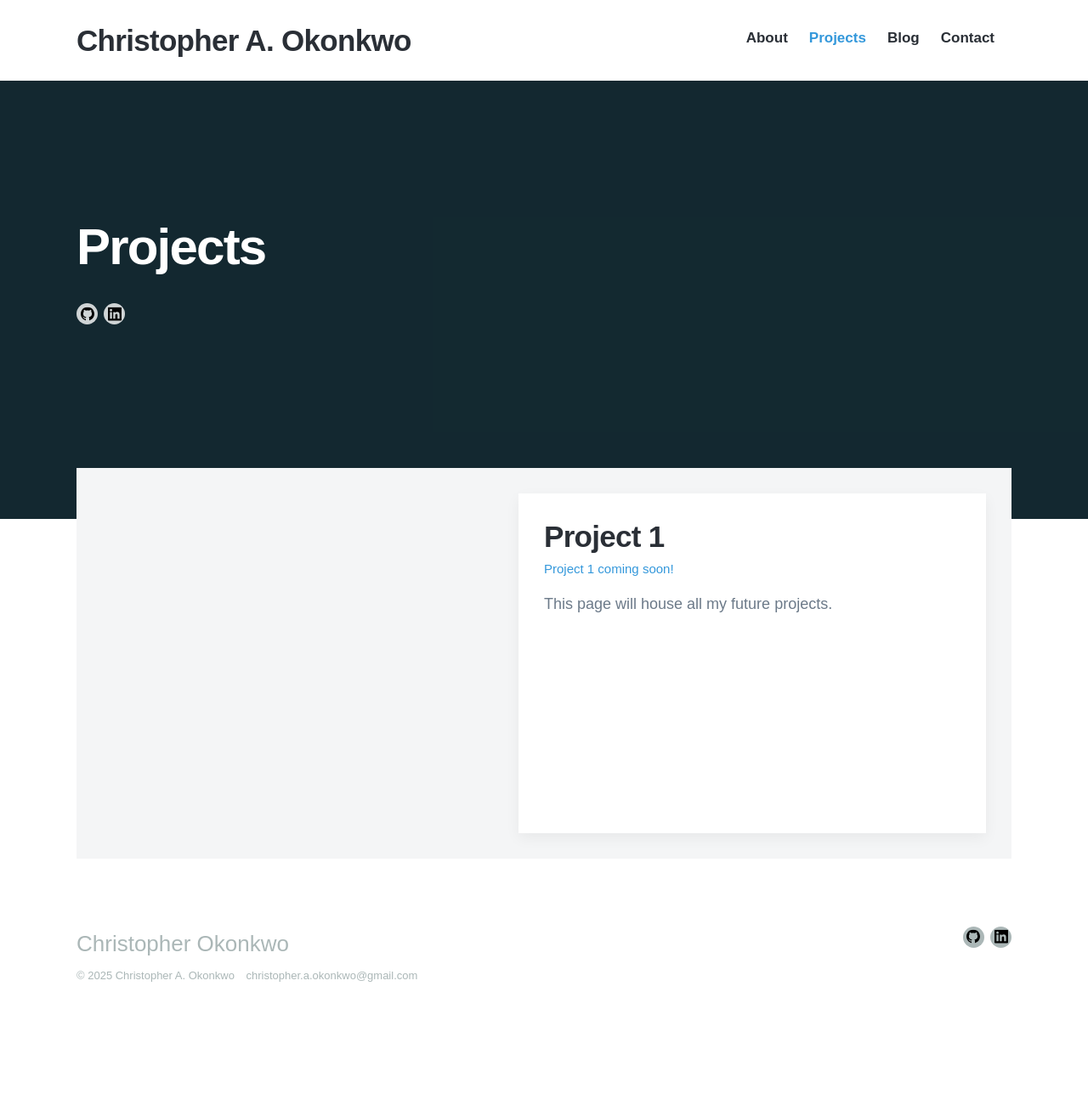
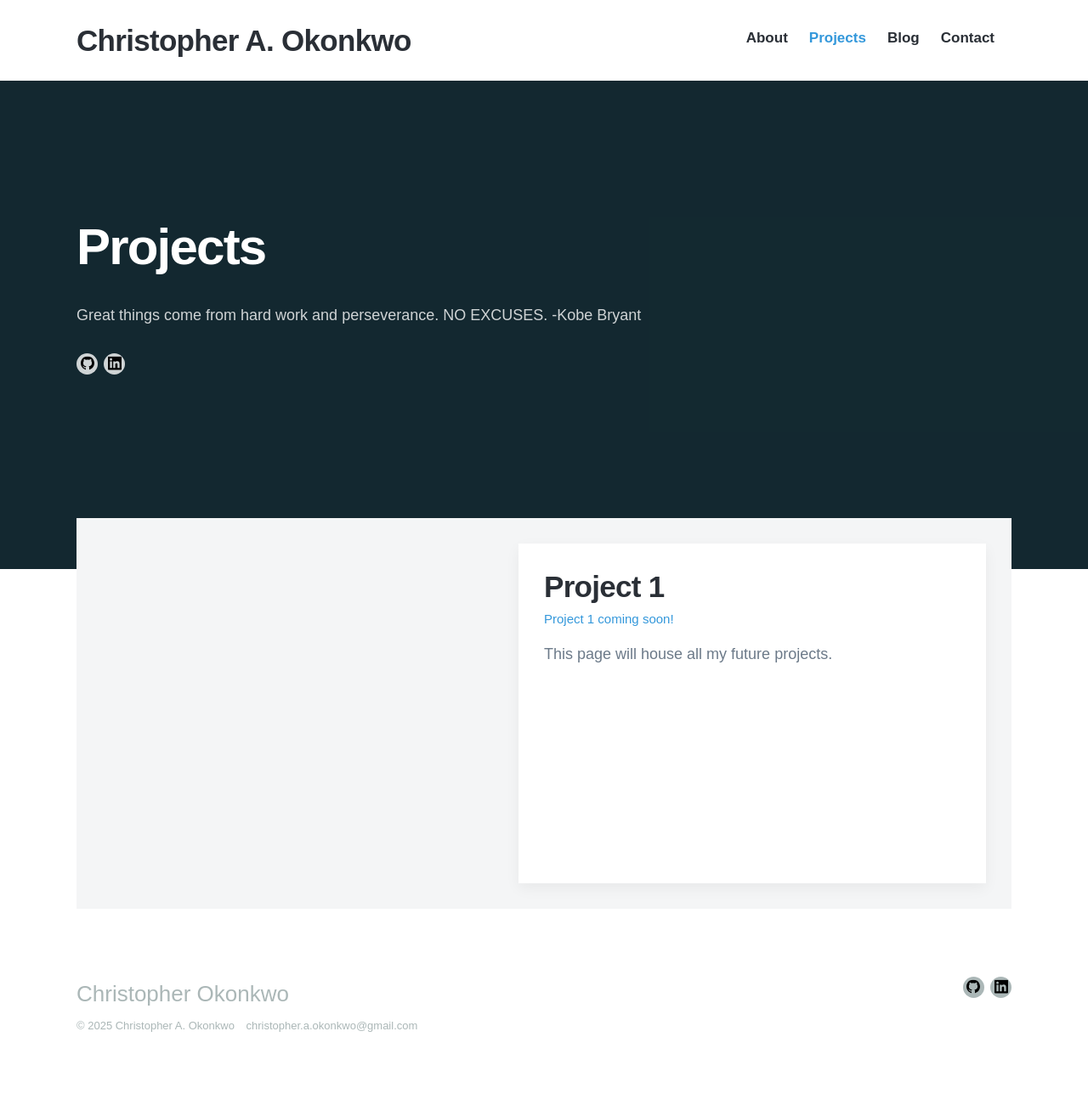
Before and after one commit to crisokonkwo/crisokonkwo.github.io, a Jekyll site: the page built from project/index.html, in a window 1280 px wide. Shown: the whole page at 85% size. Built offline with Jekyll 4.4.1, drawn with Linux system fonts in a browser that asks for light colours; nearby versions of some CDN libraries; some web fonts are replaced; before the commit the page ends 1235 px from its top, so only the background shows below that.

Commit message:
Update index.html

```diff
--- a/project/index.html
+++ b/project/index.html
@@ -14,7 +14,7 @@ featured_image:
 	<div class="wrap">
 
 		<h1>Projects</h1>
-		<!--p> Great things come from hard work and perseverance. NO EXCUSES. -Kobe Bryant </p-->
+		<p> Great things come from hard work and perseverance. NO EXCUSES. -Kobe Bryant </p>
 
 		{% include socials.html %}
 
```
